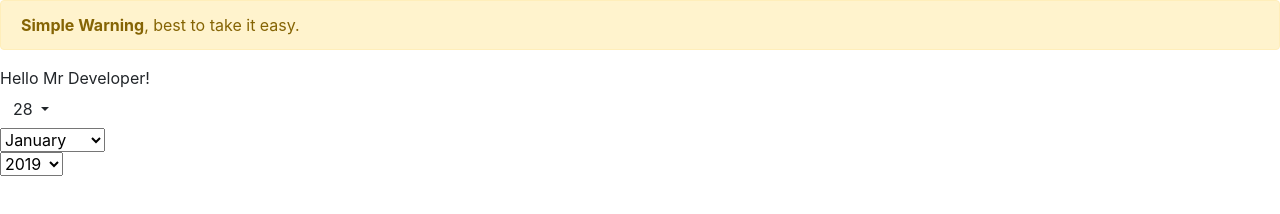
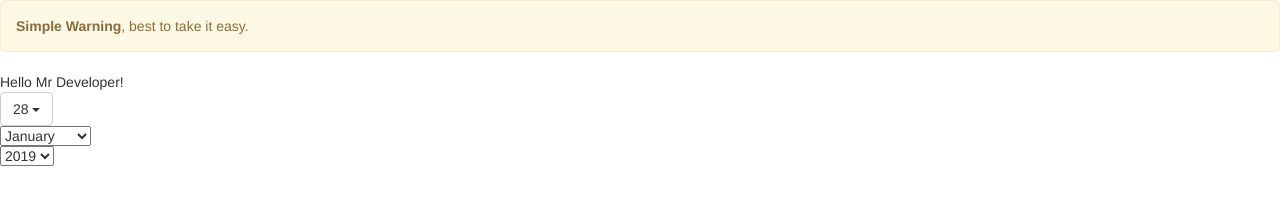
Before and after one commit to okottege/timesheet-client, a React app: page / in a window 1280 px wide. Built offline with nearby package versions, Linux system fonts and the light colour scheme.

Commit message:
Got the dropdownlist component working with bootstrap.

```diff
--- a/app/components/DateDropdown.js
+++ b/app/components/DateDropdown.js
@@ -21,6 +21,7 @@ class DateDropdown extends React.Component {
     return (
       <div>
         <DropdownList
+          id="ddlDateSelect"
           items={this.getDaysForMonth(this.props.year, this.props.monthIndex)}
           selectedItem={selectedDate}
           onItemSelected={this.onDateSelected}/>
--- a/app/components/common/DropdownList.js
+++ b/app/components/common/DropdownList.js
@@ -1,6 +1,6 @@
 import React from 'react';
 import PropTypes from 'prop-types';
-import {DropdownButton, MenuItem} from "react-bootstrap";
+import {DropdownButton, ButtonToolbar, MenuItem} from "react-bootstrap";
 
 class DropdownList extends React.Component {
   renderItems = items => items.map(i => (
@@ -16,15 +16,18 @@ class DropdownList extends React.Component {
   render() {
     return (
       <div>
-        <DropdownButton title={this.props.selectedItem}>
-          {this.props.items && this.renderItems(this.props.items)}
-        </DropdownButton>
+        <ButtonToolbar>
+          <DropdownButton id={this.props.id} title={this.props.selectedItem}>
+            {this.props.items && this.renderItems(this.props.items)}
+          </DropdownButton>
+        </ButtonToolbar>
       </div>
     );
   }
 }
 
 DropdownList.propTypes = {
+  id: PropTypes.string.isRequired,
   selectedItem: PropTypes.string,
   items: PropTypes.arrayOf(PropTypes.shape({
     name: PropTypes.string,
--- a/app/index.html
+++ b/app/index.html
@@ -2,6 +2,7 @@
 <html lang="en">
 <head>
     <meta charset="UTF-8">
+    <link rel="stylesheet" href="https://maxcdn.bootstrapcdn.com/bootstrap/3.3.7/css/bootstrap.min.css" integrity="sha384-BVYiiSIFeK1dGmJRAkycuHAHRg32OmUcww7on3RYdg4Va+PmSTsz/K68vbdEjh4u" crossorigin="anonymous">
     <title>Hello world</title>
 </head>
 <body>
--- a/app/index.js
+++ b/app/index.js
@@ -2,7 +2,6 @@ import React from 'react';
 import ReactDOM from 'react-dom';
 import {Alert} from 'react-bootstrap';
 
-import 'bootstrap/dist/css/bootstrap.css';
 import './index.css';
 import DatePicker from './components/DatePicker';
 
--- a/package.json
+++ b/package.json
@@ -27,7 +27,7 @@
   "author": "",
   "license": "ISC",
   "dependencies": {
-    "bootstrap": "^4.2.1",
+    "bootstrap": "^3.3.7",
     "prop-types": "^15.6.2",
     "react": "^16.7.0",
     "react-bootstrap": "^0.32.4",
```
Also changed, not shown: app/components/common/__tests__/DropdownList.spec.js (+5 -5 lines), 1 other file.
